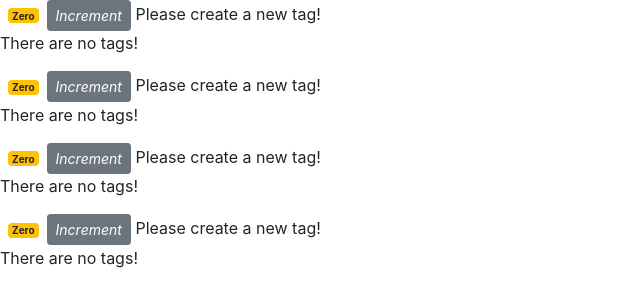
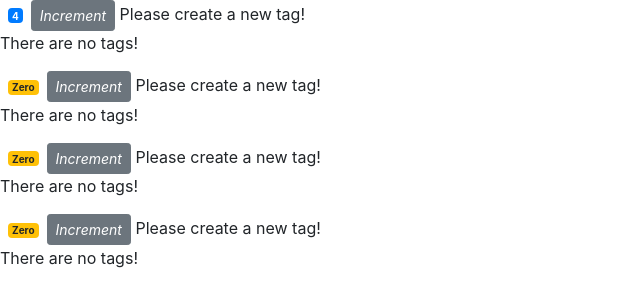
Before and after one commit to kaviyapreethi/React-counter-app, a React (Create React App) app: page / in a window 1280 px wide. Shown: the top 306 px of the page, without its empty margins (0-640 px from the left). Built offline with nearby package versions, Linux system fonts and the light colour scheme.

Commit message:
Passing Data to Components

```diff
--- a/src/components/counter.jsx
+++ b/src/components/counter.jsx
@@ -2,7 +2,7 @@
 
 class Counter extends Component {
   state = {
-    count: 0,
+    value: this.props.value,
     product: 0,
     tags: []
   };
@@ -28,11 +28,12 @@
 
   handleIncrement = product => {
     console.log(product);
-    this.setState({ count: this.state.count + 1 });
+    this.setState({ value: this.state.value + 1 });
     // console.log("Increment Clicked", this); //without constructor it logs as undefined, Arrow function overcomes it. On clicking increment only the span gets updated(Virtual Dom). This didn't affect the other Dom elements
   };
 
   render() {
+    console.log("props", this.props);
     return (
       <div>
         <span style={this.styles} className={this.getBadgeClasses()}>
@@ -54,13 +55,13 @@
   }
   getBadgeClasses() {
     let classes = "badge m-2 badge-";
-    classes += this.state.count === 0 ? "warning" : "primary";
+    classes += this.state.value === 0 ? "warning" : "primary";
     return classes;
   }
 
   formatCount() {
-    const { count } = this.state;
-    return count === 0 ? "Zero" : count;
+    const { value } = this.state;
+    return value === 0 ? "Zero" : value;
   }
 }
 
--- a/src/components/counters.jsx
+++ b/src/components/counters.jsx
@@ -4,7 +4,7 @@
 class Counters extends Component {
   state = {
     counters: [
-      { id: 1, value: 0 },
+      { id: 1, value: 4 },
       { id: 2, value: 0 },
       { id: 3, value: 0 },
       { id: 4, value: 0 }
@@ -14,7 +14,7 @@
     return (
       <div>
         {this.state.counters.map(counter => (
-          <Counter key={counter.id} />
+          <Counter key={counter.id} value={counter.value} />
         ))}
       </div>
     );
```
